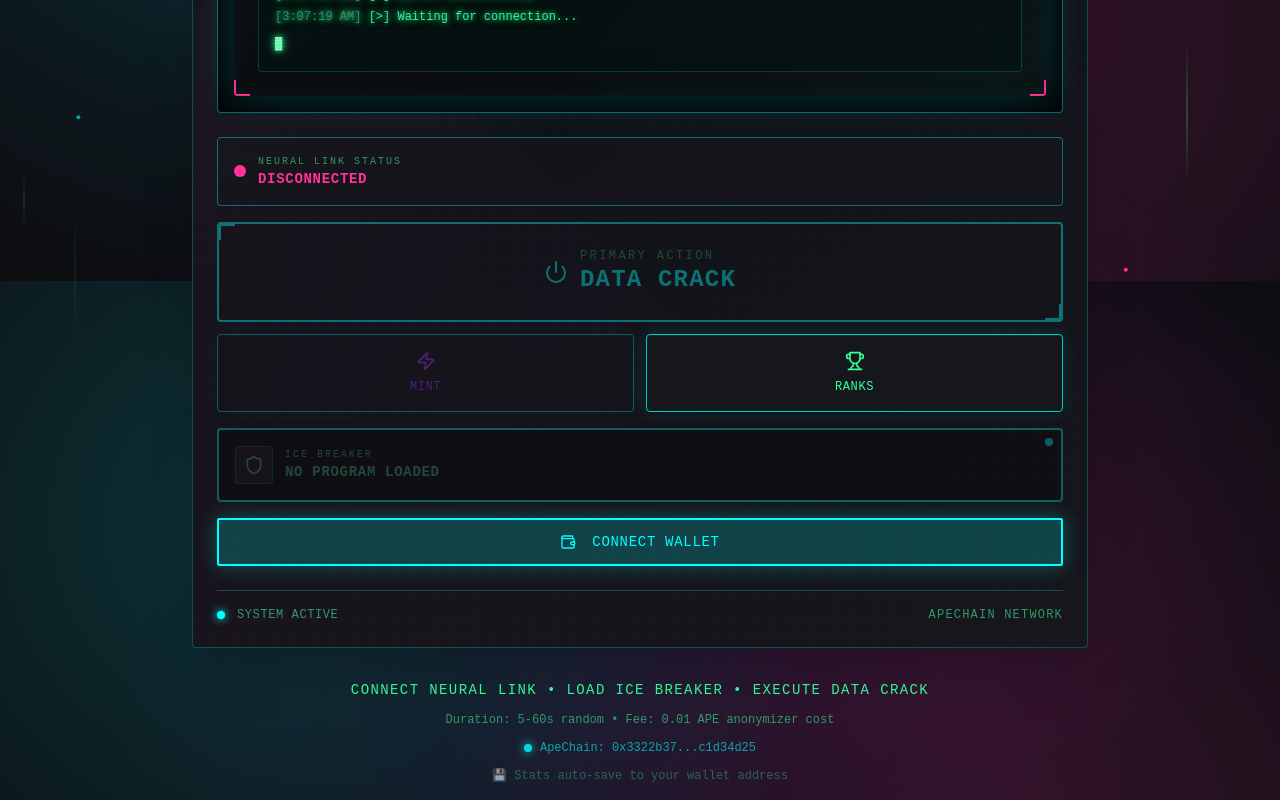
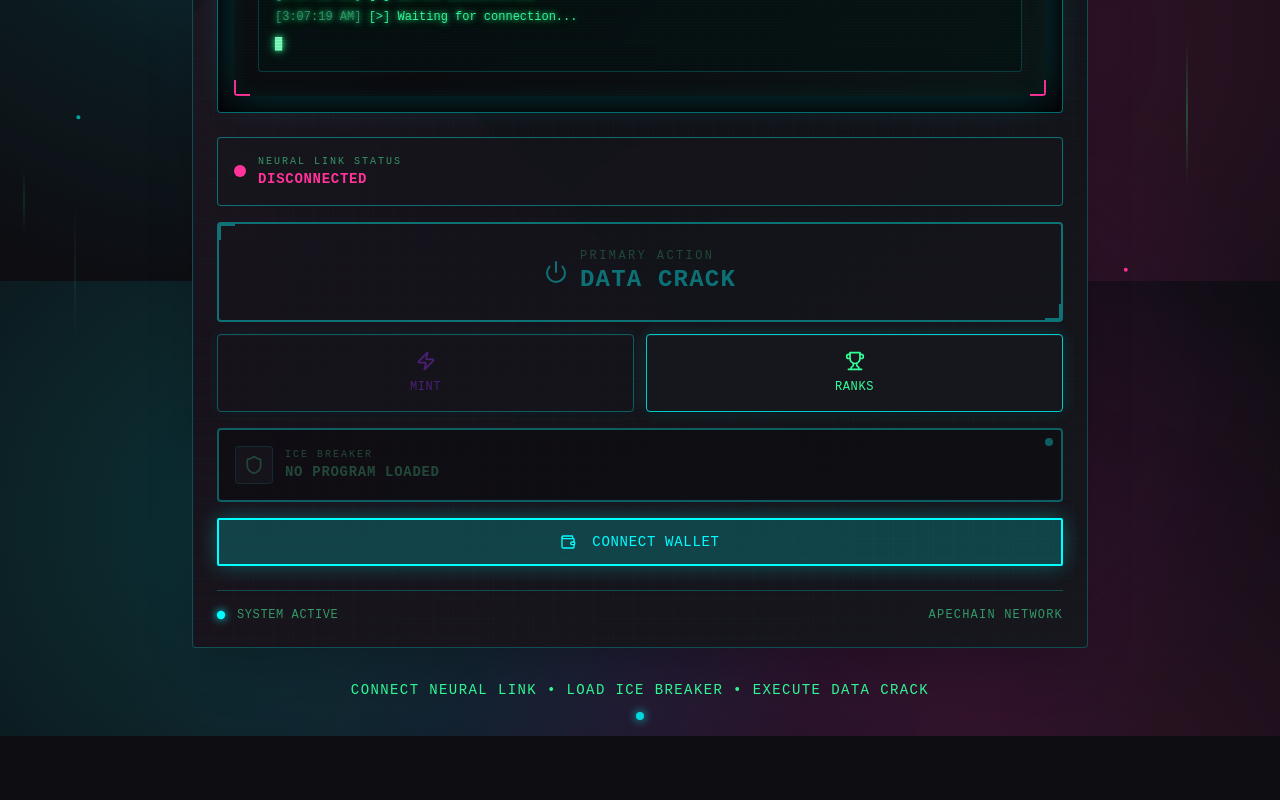
Before and after one commit to mrvalts123/cyber, a React (Vite) app: page / in a window 1280 px wide. Shown: the part 519-1319 px from the top of the page. After the commit the page ends 1255 px from the top, so only its background shows below. Built offline with nearby package versions, Linux system fonts and the light colour scheme.

Commit message:
Update home.tsx

```diff
--- a/src/pages/home.tsx
+++ b/src/pages/home.tsx
@@ -277,17 +277,10 @@ function CyberMinerGame() {
           <p className="text-terminal-text text-sm uppercase tracking-[0.1em] font-cyber">
             Connect Neural Link • Load ICE Breaker • Execute Data Crack
           </p>
-          <p className="text-xs text-terminal-dim font-mono">
-            Duration: 5-60s random • Fee: 0.01 APE anonymizer cost
-          </p>
           <div className="flex items-center justify-center gap-2 text-xs text-neon-cyan/60 font-mono">
             <div className="w-2 h-2 rounded-full bg-neon-cyan animate-pulse"
                  style={{ boxShadow: '0 0 10px hsl(180 100% 50%)' }} />
-            <span>ApeChain: 0x3322b37...c1d34d25</span>
           </div>
-          <p className="text-xs text-terminal-dim/60 font-mono">
-            💾 Stats auto-save to your wallet address
-          </p>
         </motion.div>
       </div>
 
```
